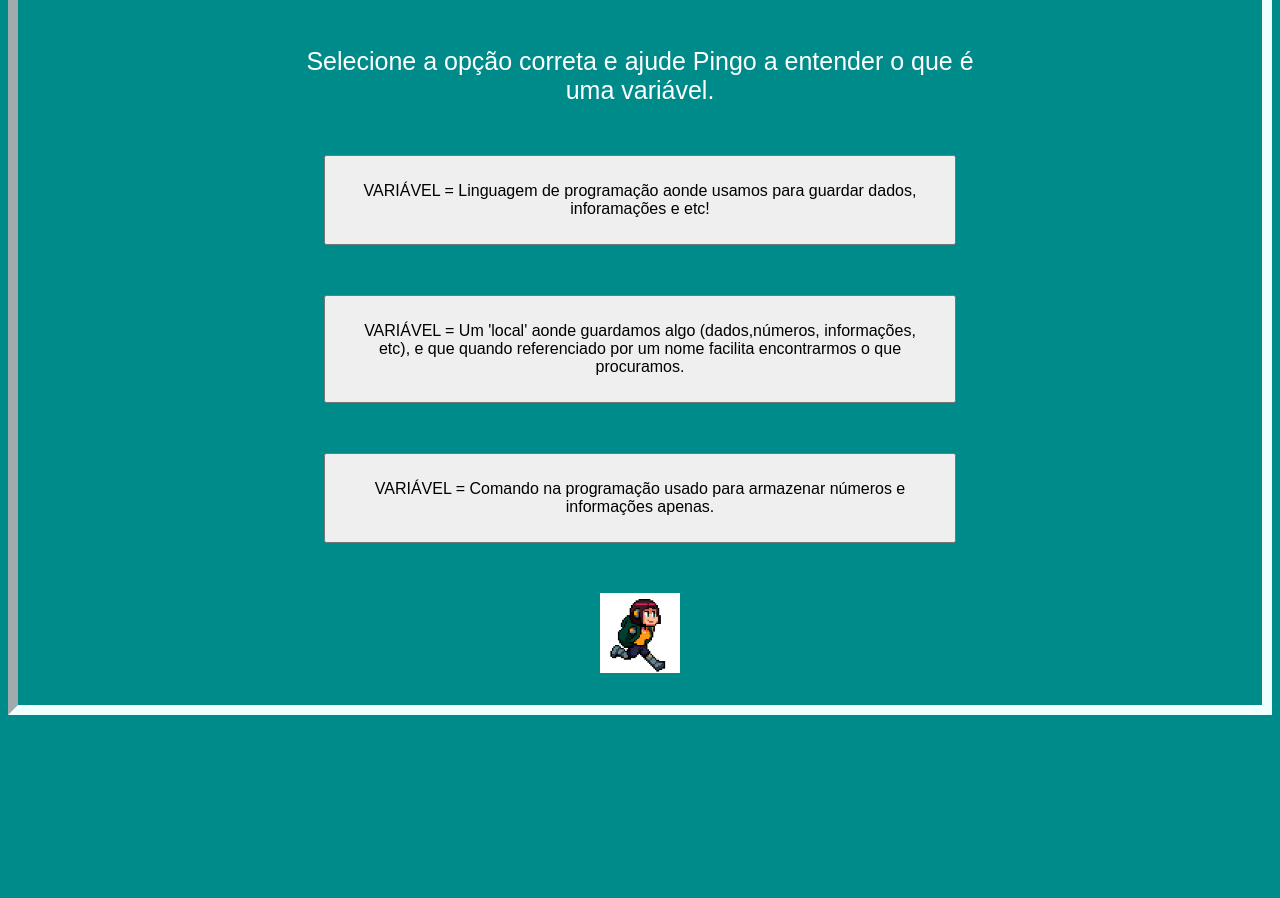
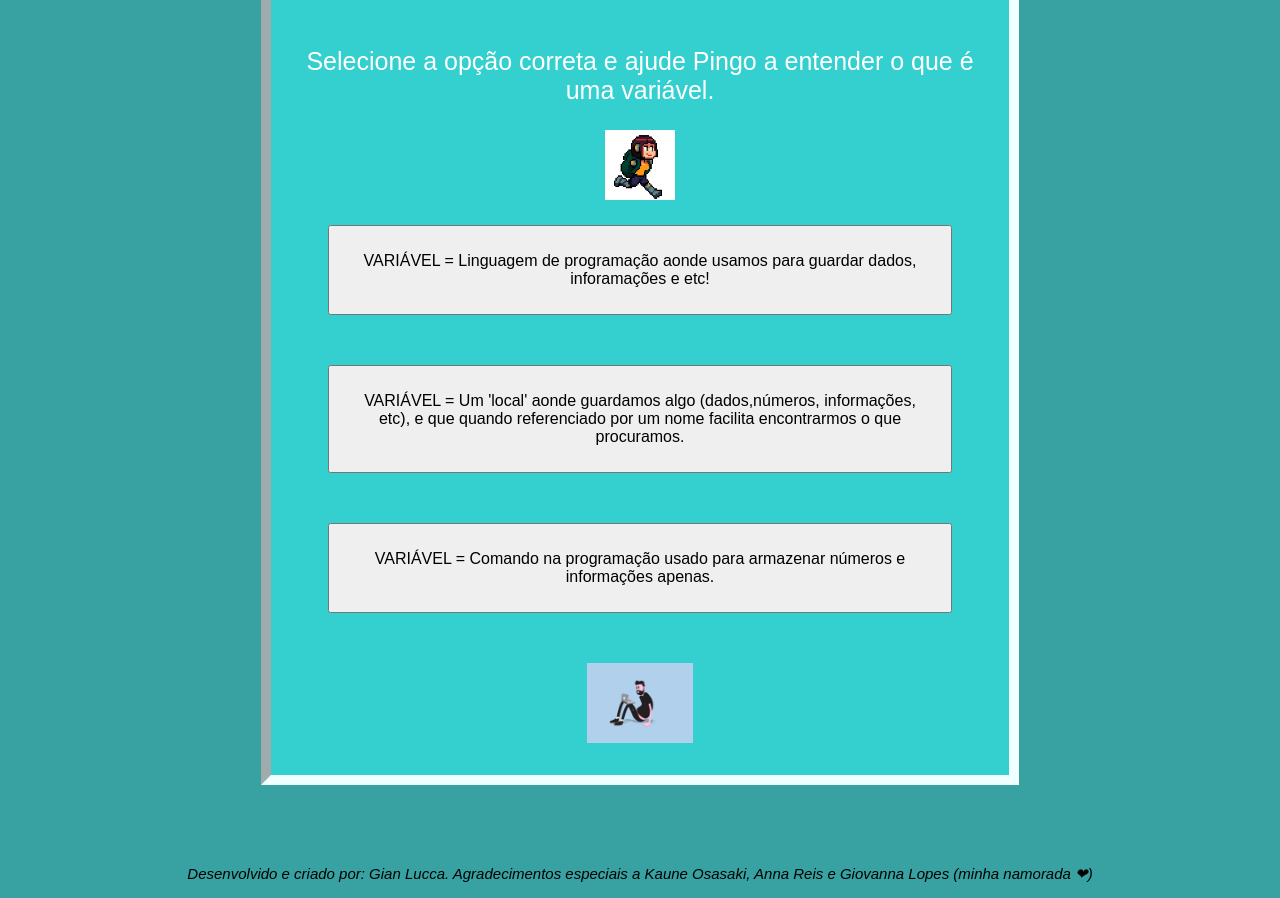
Before and after one commit to GianLCavalini-zz/Project1---LHF, a plain HTML site: page index.html in a window 1280 px wide. Shown: the part 324-1222 px from the top of the page. Before the commit the page ends 1047 px from the top, so only its background shows below. Drawn offline with Linux system fonts and the light colour scheme.

Commit message:
projeto final

```diff
--- a/index.html
+++ b/index.html
@@ -19,6 +19,10 @@
         <p id="instructions"> </p>
         <p id="ordens"> </p>
 
+        <img class="pingo" src="./assets/gif pingo.gif" alt="pingo andando">
+
+
+
             <div class="options">
                <button value="1" id ="btnOpt1" class="btn"> </button>
                <button value="2" id="btnOpt2" class="btn"> </button>
@@ -31,12 +35,11 @@
                 <p id="info"> </p>
             </div>
 
-            <button id="modalBtn" class="btn hidden">Resultado</button>
 
 
 
 
-            <img class="pingo" src="./assets/gif pingo.gif" alt="pingo andando">
+            <img class="computer" src="./assets/gif evil computer.gif" alt="Computador exlplodindo usuario">
 
 
 
@@ -57,6 +60,14 @@
     <script src="./scripts/index.js"></script>
 
 
+    <footer>
+        <div class="footer-1">
+            <p class="footer"><i>Desenvolvido e criado por: Gian Lucca. Agradecimentos especiais a Kaune Osasaki, Anna Reis e Giovanna Lopes (minha namorada &#10084;) </i></p>
+        </div>
+
+      </footer>
 
 </body>
+
+
 </html>
--- a/scripts/class.js
+++ b/scripts/class.js
@@ -36,6 +36,5 @@ class Game {
     }
 
 
-    // metodo game over
 
 }
--- a/scripts/index.js
+++ b/scripts/index.js
@@ -46,8 +46,6 @@ btnNextQuestion.addEventListener('click', () => {
     quiz.proximaPergunta();
     currentQuenstion();
     information.innerText = "";
-
-
 })
 
 
@@ -65,9 +63,7 @@ for(let i = 0; i < 3; i++) {
         if(acertou === true && i <= 1) {
             information.innerText = quiz.imprimirPergunta().correctAnwser.explanation;
             btnNextQuestion.classList.remove("hidden");
-         /*    if(botoes[i] === 3) {
-                modal.classList.remove("hidden");
-            } */
+
 
 
 
--- a/style/style.css
+++ b/style/style.css
@@ -1,23 +1,24 @@
 
 
 body {
-    background-color: darkcyan;
+    background-color: #38a1a1;
     font-family:Arial, Helvetica, sans-serif;
-    border-width: 10px;
-    border-style:inset;
-    border-color: azure;
+
     }
 
 #big-box {
     margin: 0 20%;
     position: relative;
     padding: 2em;
-    background-color: darkcyan;
+    background-color: #34cfcf;
     color:azure;
     text-align: center;
     display: flex;
     flex-direction: column;
     align-items: center;
+    border-width: 10px;
+    border-style:inset;
+    border-color: azure;
 
 
 
@@ -118,10 +119,21 @@ body {
 }
 
 .pingo{
+    position: relative;
+    height: 70px;
 
-    height: 80px;
+}
+.computer{
+    height: 80px ;
 }
 
 .pblack{
     color: black;
 }
+
+.footer{
+    text-align: center;
+    font-size: 15px;
+    color: black;
+    margin-top: 80px;
+}
```
Also changed, not shown: assets/gif evil computer.gif (added), 1 other file.
